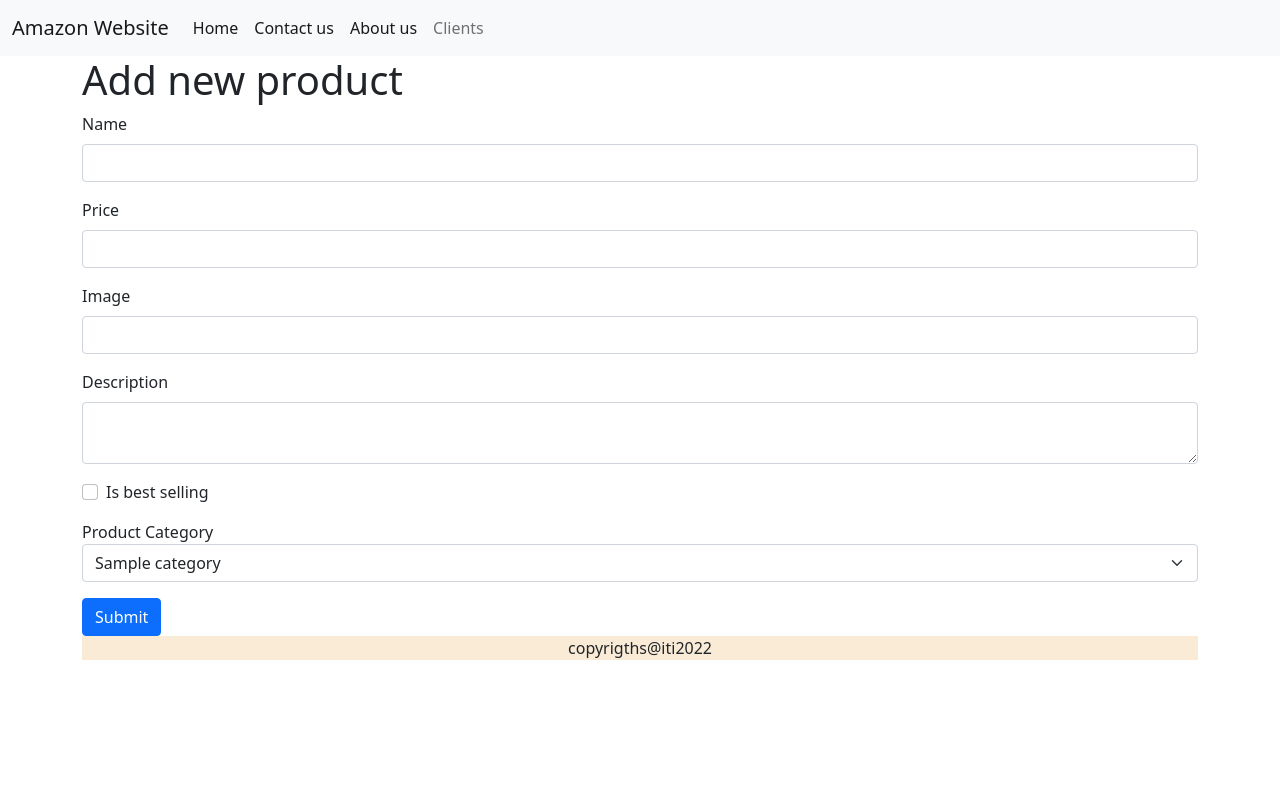
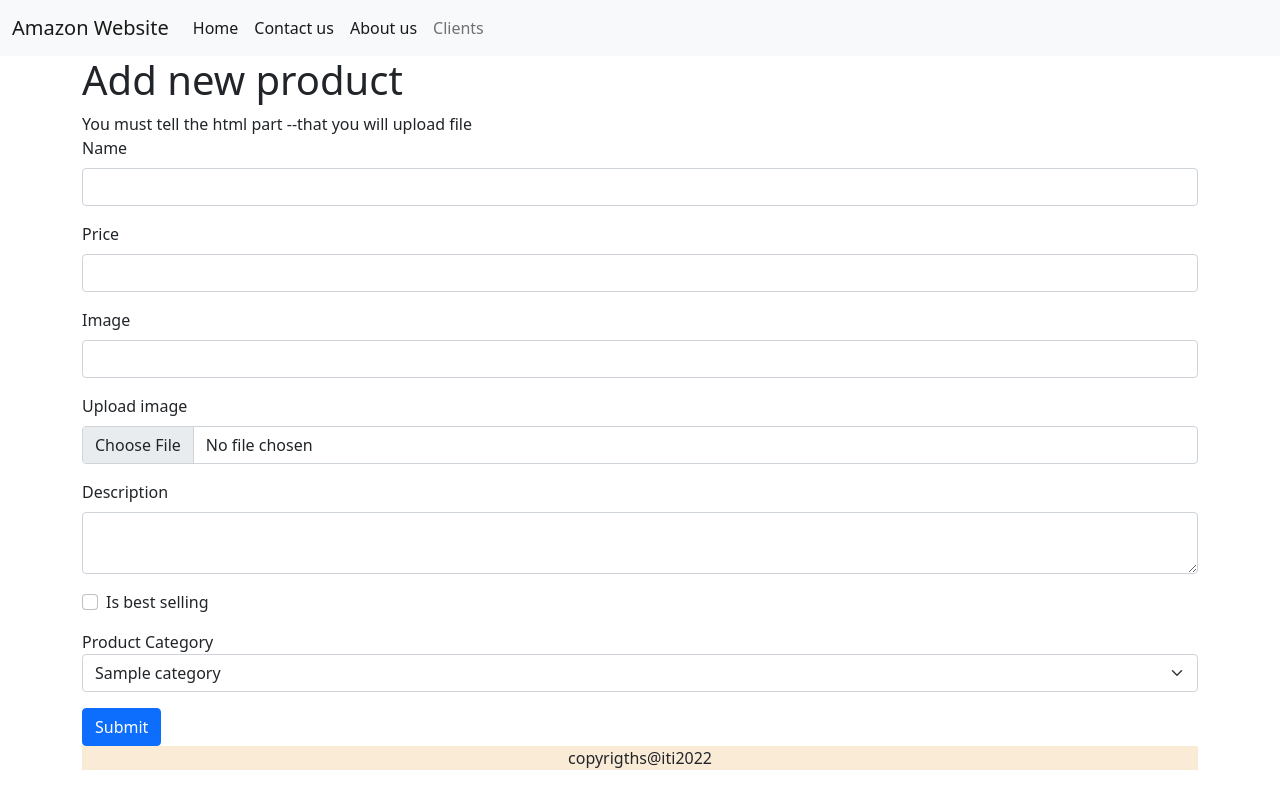
Before and after one commit to NohaAShehab/ICC-DjangoMenofia42, a Django app: page /amazon/products/create in a window 1280 px wide. Run offline with Django 4.2, Linux system fonts and the light colour scheme; tables that the repository leaves empty hold one stand-in row (values such as "Sample post").

Commit message:
uploading files in django

```diff
--- a/iti/amazon/models.py
+++ b/iti/amazon/models.py
@@ -21,7 +21,7 @@ class Product(models.Model):
     price = models.IntegerField(default=1000,
                                 validators=[MinValueValidator(200), MaxValueValidator(5000)])
     img = models.CharField(max_length=100)
-
+    image= models.ImageField(upload_to="amazon/products/images/", null=True)
     # track created_at time, update_at time
     created_at = models.DateTimeField(auto_now_add=True)  # created_At, save time stamp --> creation
     updated_at = models.DateTimeField(auto_now=True)  # save time stamp --> update
@@ -54,3 +54,6 @@ class Product(models.Model):
 
     def get_absolute_url(self):
         return reverse("productDetails", args=[self.id])
+
+    def get_image_url(self):
+        return f"/media/{self.image}"
--- a/iti/amazon/templates/amazon/createProduct.html
+++ b/iti/amazon/templates/amazon/createProduct.html
@@ -7,8 +7,8 @@
 {% block content %}
     <h1>Add new product </h1>
 
-
-<form action=""  method="post">
+You must tell the html part --that you will upload file
+<form action=""  method="post"  enctype="multipart/form-data">
     {% csrf_token %}
   <div class="mb-3">
     <label  class="form-label">Name</label>
@@ -19,10 +19,14 @@
     <label class="form-label">Price</label>
     <input type="number" class="form-control" name="price" >
   </div>
-
-     <div class="mb-3">
+    <div class="mb-3">
     <label class="form-label">Image</label>
     <input type="text" class="form-control" name="img" >
+  </div>
+
+       <div class="mb-3">
+    <label class="form-label">Upload image</label>
+    <input type="file" class="form-control" name="image" >
   </div>
     <div class="mb-3">
     <label
--- a/iti/amazon/views.py
+++ b/iti/amazon/views.py
@@ -3,6 +3,8 @@ from django.shortcuts import render
 from django.http import HttpResponse, HttpResponseRedirect
 from amazon.models import Product, Category
 from django.shortcuts import get_object_or_404
+### to upload the file
+from django.core.files.storage import FileSystemStorage
 
 # Create your views here.
 
@@ -114,6 +116,15 @@ def createProduct(request):
         if request.POST["is_best_selling"]=="on":
             p.is_best_selling = True
 
+        ######### ----- upload file -------
+        print(request.FILES)  # image object
+        imgobj = request.FILES["image"]
+        imagename= imgobj.name  # image name
+        file_system_storage = FileSystemStorage()
+        file_system_storage.save(f"amazon/products/images/{imagename}",imgobj)
+
+        p.image = f"amazon/products/images/{imagename}"
+
         p.save()
         # return to index --->
         url = p.get_all_url()
--- a/iti/iti/settings.py
+++ b/iti/iti/settings.py
@@ -9,7 +9,7 @@ https://docs.djangoproject.com/en/4.0/topics/settings/
 For the full list of settings and their values, see
 https://docs.djangoproject.com/en/4.0/ref/settings/
 """
-
+import os.path
 from pathlib import Path
 
 # Build paths inside the project like this: BASE_DIR / 'subdir'.
@@ -128,3 +128,7 @@ STATIC_URL = 'static/'
 # https://docs.djangoproject.com/en/4.0/ref/settings/#default-auto-field
 
 DEFAULT_AUTO_FIELD = 'django.db.models.BigAutoField'
+
+### prepare the application to upload media
+MEDIA_URL = '/media/'  # where all the files will be uploaded
+MEDIA_ROOT = os.path.join(BASE_DIR, 'media')
--- a/iti/iti/urls.py
+++ b/iti/iti/urls.py
@@ -16,6 +16,8 @@ Including another URLconf
 from django.contrib import admin
 from django.urls import path, include
 from clients.views import clientsIndex
+from django.conf.urls.static import static
+from django.conf import settings
 
 
 urlpatterns = [
@@ -30,6 +32,4 @@ urlpatterns = [
 
 
 
-
-
-]
+] + static(settings.MEDIA_URL, document_root = settings.MEDIA_ROOT)
```
Also changed, not shown: iti/amazon/templates/amazon/show.html (+7 -0 lines), iti/amazon/migrations/0005_product_image_alter_product_category.py (added), iti/media/amazon/products/images/3958e93a4b19e57a01b937c8a978fa61.jpg (added), iti/media/amazon/products/images/lovepik-christmas-decorations-png-image_400260526_wh1200.png (added), iti/media/amazon/products/images/pic4.jpg (added), iti/media/amazon/products/images/pic4_a5mU9tH.jpg (added), iti/media/amazon/products/images/png-clipart-assorted-color-balloons-toy-balloon-helium-balloons-b_hf82Fny.png (added), iti/media/amazon/products/images/طريقة_نفخ_بالونات_الهيليوم.jpg (added), iti/media/طريقة_نفخ_بالونات_الهيليوم.jpg (added).
